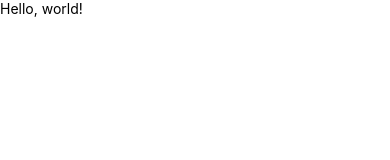
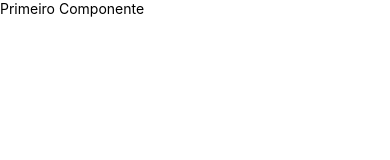
Before and after one commit to gustavocarvalho1997/Estudo-React-Native, a React Native app: screen / in a window 390 px wide. Shown: the top 160 px of the page. Built offline with nearby package versions, Linux system fonts and the light colour scheme.

Commit message:
Refatorando o App.js e criação do Primeiro.js

```diff
--- a/src/App.js
+++ b/src/App.js
@@ -1,9 +1,10 @@
 /* eslint-disable prettier/prettier */
 import React from 'react';
-import {Text} from 'react-native';
+import {View} from 'react-native';
+import Primeiro from './components/Primeiro';
 
-function App() {
-    return <Text>Hello, world!</Text>;
-}
-
-export default App;
+export default () => (
+    <View>
+        <Primeiro />
+    </View>
+);
--- /dev/null
+++ b/src/components/Primeiro.js
@@ -0,0 +1,5 @@
+/* eslint-disable prettier/prettier */
+import React from 'react';
+import {Text} from 'react-native';
+
+export default () => <Text>Primeiro Componente</Text>;
```
